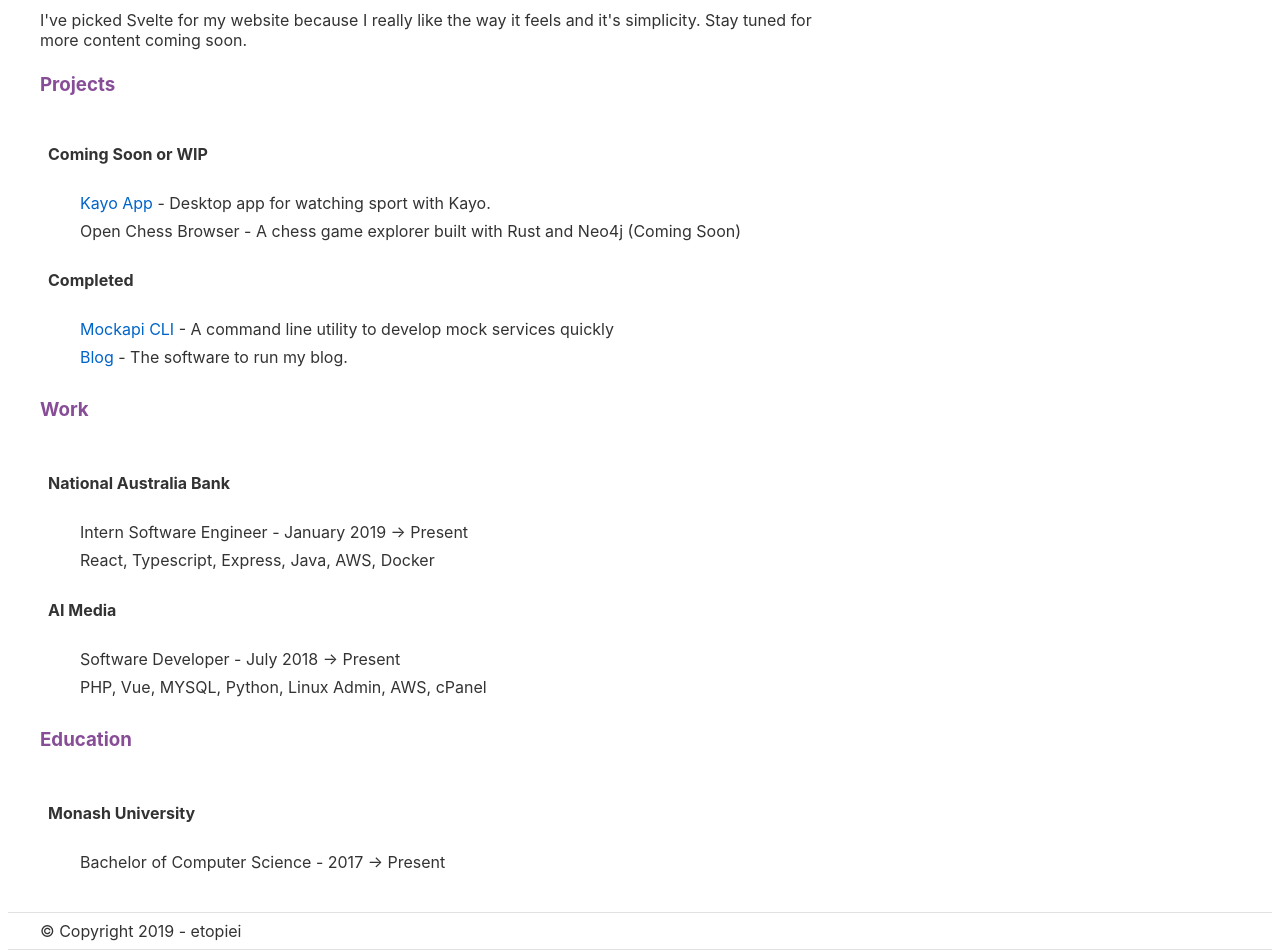
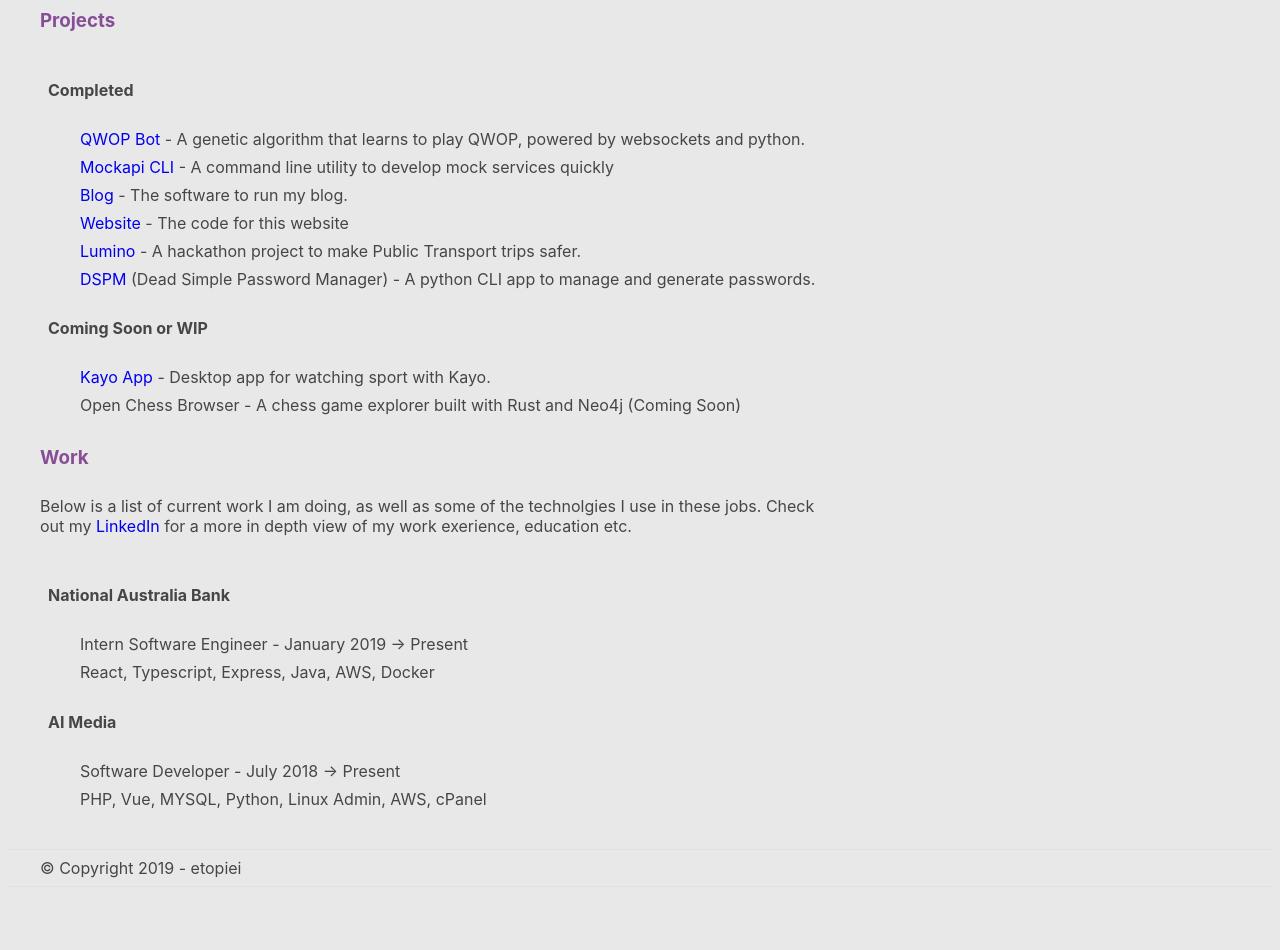
Before and after one commit to etopiei/website, a Svelte app: page / in a window 1280 px wide. Shown: the part 240-1190 px from the top of the page. After the commit the page ends 1127 px from the top, so only its background shows below. Built offline with nearby package versions, Linux system fonts and the light colour scheme.

Commit message:
More focussed and more content

```diff
--- a/public/global.css
+++ b/public/global.css
@@ -5,7 +5,8 @@
 }
 
 body {
-	color: #333;
+	background-color: #e8e8e8;
+	color: #464646;
 	margin: 0;
 	padding: 8px;
 	box-sizing: border-box;
@@ -13,7 +14,6 @@
 }
 
 a {
-	color: rgb(0,100,200);
 	text-decoration: none;
 }
 
--- a/src/App.svelte
+++ b/src/App.svelte
@@ -40,19 +40,23 @@
 
 <p>My name is really Lachlan Jacob, or as many know me: LJ. </p>
 <p>This website is going to be a place for me to showcase some of my work, I was going to spend a long time redo-ing this website and fully kitting it out with as many npm modules as I could cram in, but instead I've opted for a more basic approach, which will allow me to focus on working on exciting projects. </p>
-<p>I've picked Svelte for my website because I really like the way it feels and it's simplicity. Stay tuned for more content coming soon.</p>
 
 <h3 class="squash">Projects</h3>
 <ul class="no-indent">
+	<h4 class="no-indent">Completed</h4>
+	<li><a href="https://github.com/etopiei/QWOP-Bot" class="no-indent">QWOP Bot</a> - A genetic algorithm that learns to play QWOP, powered by websockets and python.</li>
+	<li><a href="https://github.com/etopiei/mockapi-cli" class="no-indent">Mockapi CLI</a> - A command line utility to develop mock services quickly </li>
+	<li><a href="https://github.com/etopiei/blog" class="no-indent">Blog</a> - The software to run my blog.</li>
+	<li><a href="https://github.com/etopiei/website" class="no-indent">Website</a> - The code for this website</li>
+	<li><a href="https://github.com/etopiei/lumino" class="no-indent">Lumino</a> - A hackathon project to make Public Transport trips safer.</li>
+	<li><a href="https://github.com/etopiei/DSPM" class="no-indent">DSPM</a> (Dead Simple Password Manager) - A python CLI app to manage and generate passwords.</li>
 	<h4 class="no-indent">Coming Soon or WIP</h4>
 	<li><a class="no-indent" href="https://github.com/etopiei/kayo/">Kayo App</a> - Desktop app for watching sport with Kayo.</li>
 	<li>Open Chess Browser - A chess game explorer built with Rust and Neo4j (Coming Soon) </li>
-	<h4 class="no-indent">Completed</h4>
-	<li><a href="https://github.com/etopiei/mockapi-cli" class="no-indent">Mockapi CLI</a> - A command line utility to develop mock services quickly </li>
-	<li><a href="https://github.com/etopiei/blog" class="no-indent">Blog</a> - The software to run my blog.</li>
 </ul>
 
 <h3>Work</h3>
+<p>Below is a list of current work I am doing, as well as some of the technolgies I use in these jobs. Check out my <a class="no-indent" href="https://www.linkedin.com/in/lachlan-jacob-a14895117/">LinkedIn</a> for a more in depth view of my work exerience, education etc.</p>
 <ul class="no-indent">
 	<h4 class="no-indent">National Australia Bank</h4>
 		<li> Intern Software Engineer - January 2019 -> Present</li>
@@ -62,12 +66,6 @@
 		<li>PHP, Vue, MYSQL, Python, Linux Admin, AWS, cPanel</li>
 </ul>
 
-<h3>Education</h3>
-<ul class="no-indent">
-	<h4 class="no-indent">Monash University</h4>
-	<li>Bachelor of Computer Science - 2017 -> Present</li>
-</ul>
-
 <footer class="no-indent">
 <span>© Copyright 2019 - etopiei</span>
 </footer>
```
